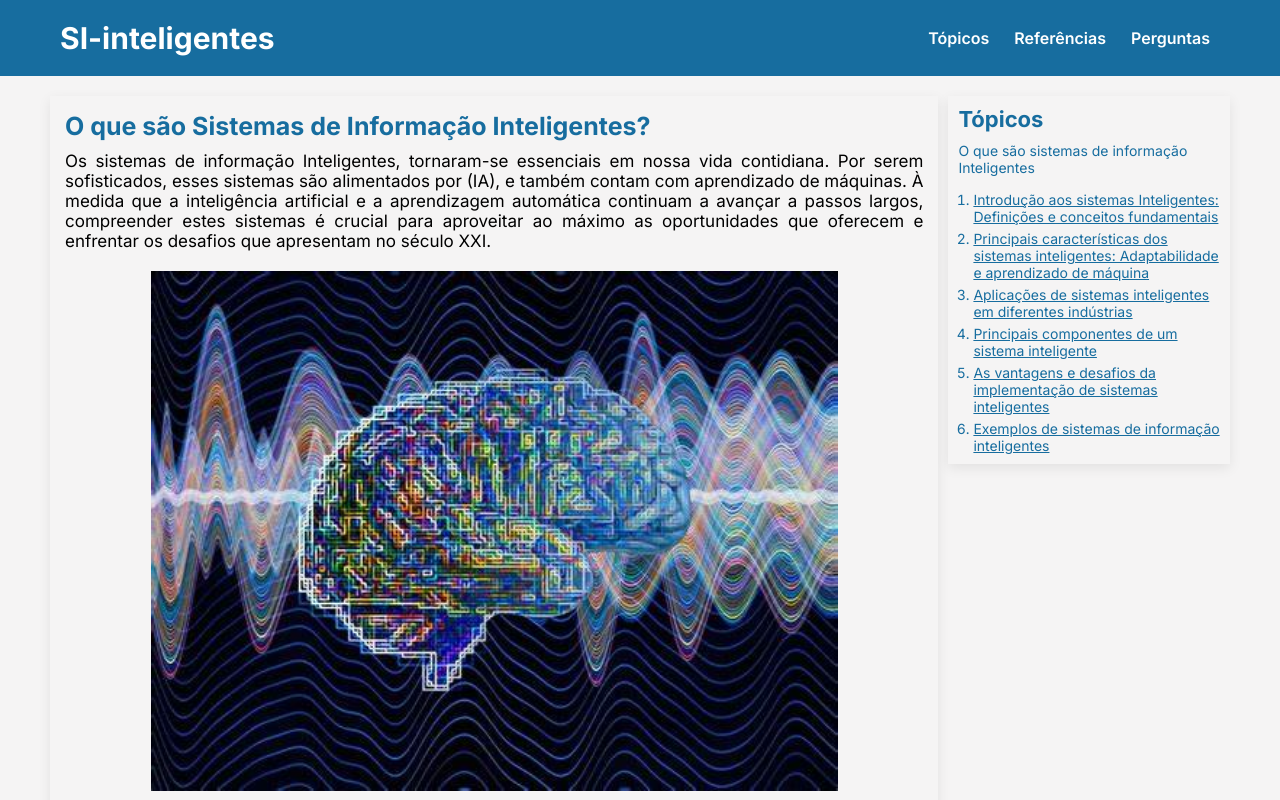
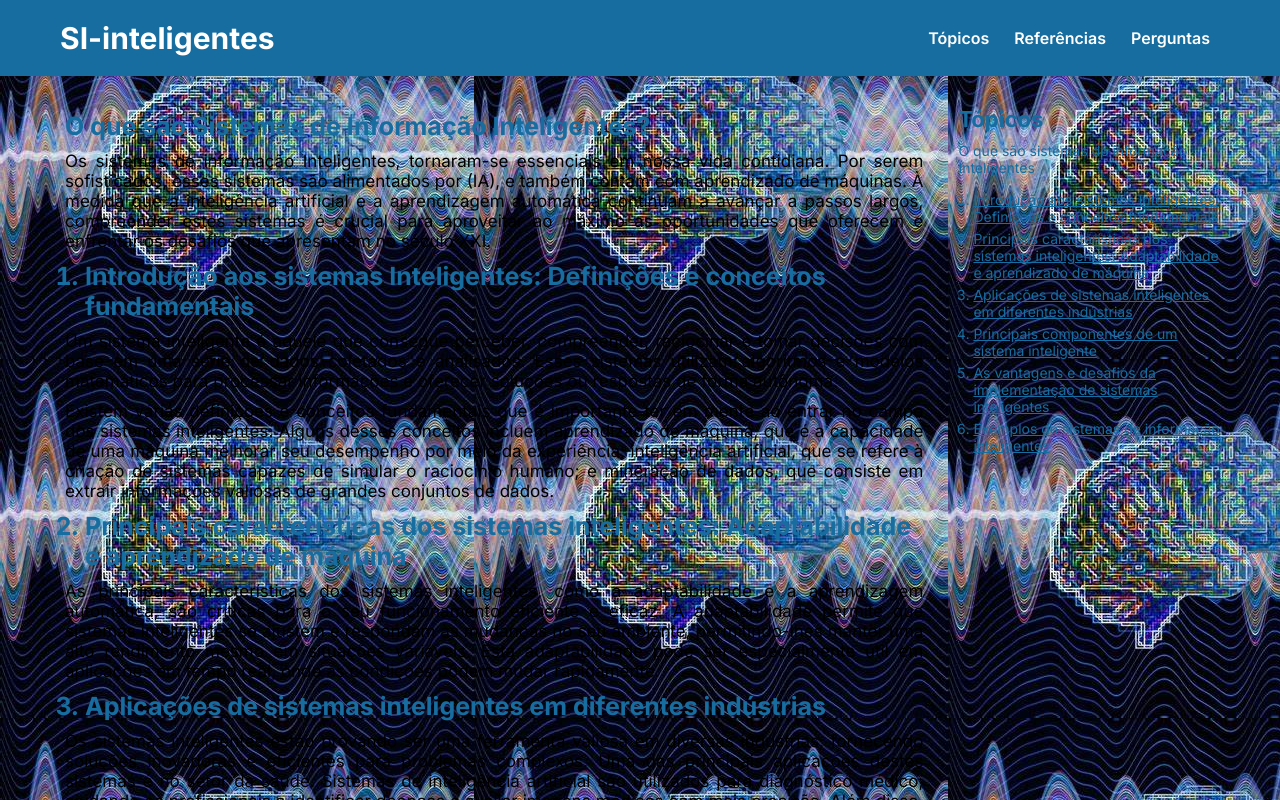
Before and after one commit to Luanbp2001/SI-inteligentes, a React (Vite) app: page / in a window 1280 px wide. Shown: the top 800 px of the page. Built offline with nearby package versions, Linux system fonts and the light colour scheme; grey boxes are pictures that could not be loaded.

Commit message:
Troquei a imagem

```diff
--- a/index.html
+++ b/index.html
@@ -1,5 +1,5 @@
 <!doctype html>
-<html lang="en">
+<html lang="pt-br">
   <head>
     <meta charset="UTF-8" />
     <meta name="viewport" content="width=device-width, initial-scale=1.0" />
--- a/src/assets/Middle.css
+++ b/src/assets/Middle.css
@@ -30,13 +30,9 @@ ol > h2{
 .image{
     display: flex;
     justify-content: center;
+    background-image: url('./src/img/image-1.jpeg');
 }
-.image > img{
-    max-width: 80%;
-    width: 80%;
-    margin-top: 1rem;
-    margin-bottom: 1rem;
-}
+
 .middle_right{
     width: 30%;
 }
--- a/src/assets/Middle.jsx
+++ b/src/assets/Middle.jsx
@@ -30,7 +30,7 @@ function Middle (){
                     À medida que a inteligência artificial e a aprendizagem automática continuam a avançar a passos largos, compreender estes sistemas é crucial para aproveitar ao máximo as oportunidades que oferecem e enfrentar os desafios que apresentam no século XXI.
                     </p>
                     <div className="image">
-                        <img src="../src/img/image-1.jpeg" alt="" />
+
                     </div>
                     <ol>
                         <h2>
@@ -70,7 +70,7 @@ function Middle (){
                         Além disso, estão sendo desenvolvidas aplicações que utilizam algoritmos de aprendizado de máquina para prever doenças e melhorar a eficiência dos tratamentos.
                         </p>
                     <div className="image">
-                        <img src="../src/img/image-2.jpg" alt="" />
+
                     </div>
                     <h2>
                             <li>
--- a/src/index.css
+++ b/src/index.css
@@ -11,6 +11,7 @@ body{
   font-family: "Inter", sans-serif;
   background: rgb(245, 244, 244);
   font-size: 1.2rem;
+  background-image: url('./img/image-1.jpeg') ;
 }
 @media(max-width: 400px){
     :root{
```
